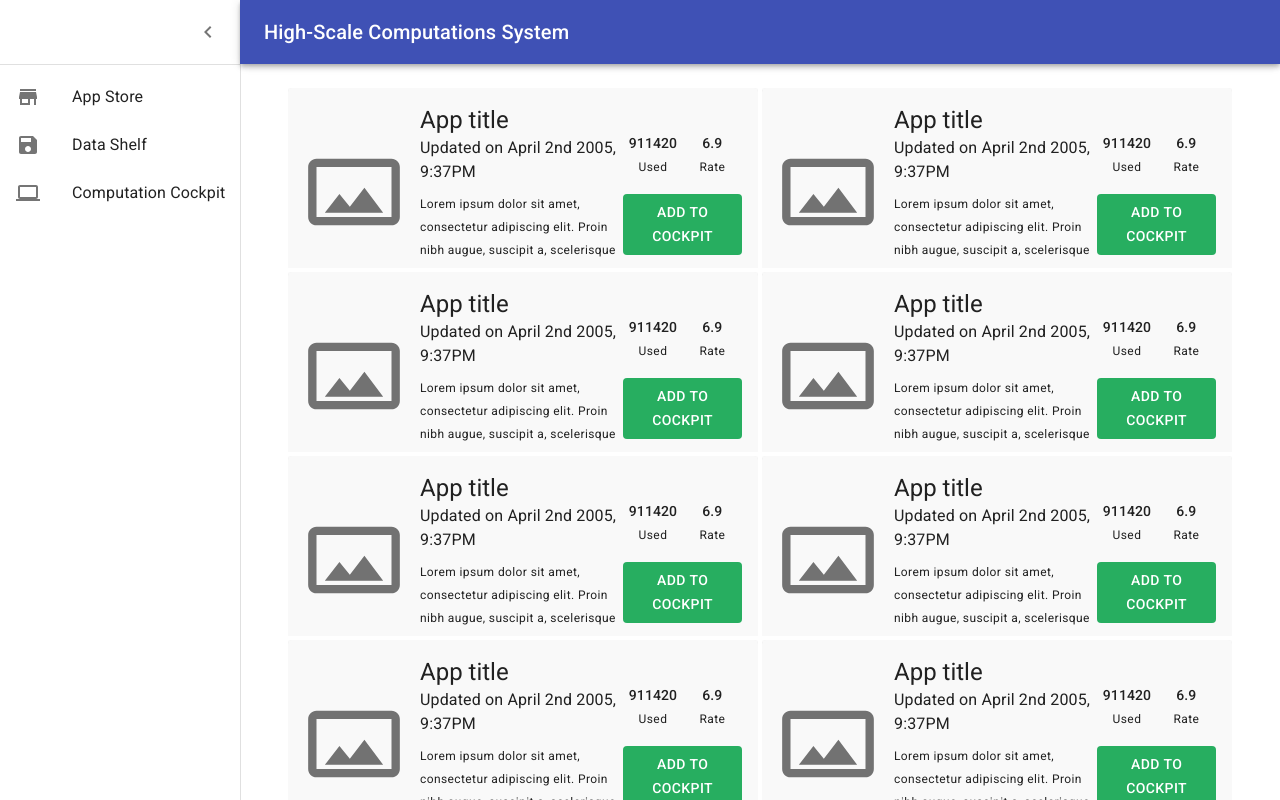
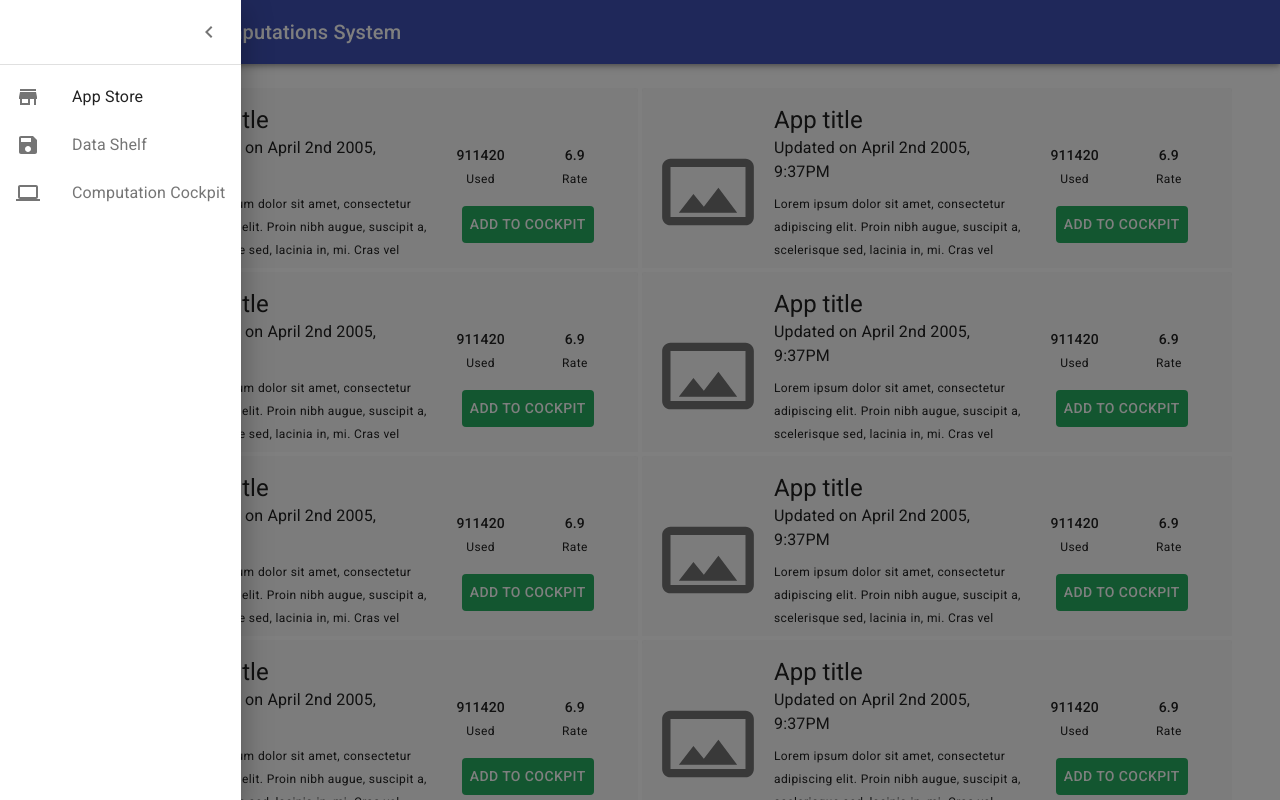
Before and after one commit to POP-grupa-K/POP-system-obliczen-wysokoskalowych, a React (Create React App) app in the folder frontend/compute-system/: page / in a window 1280 px wide. Both pictures are taken after a click on the button "open drawer". Shown: the top 800 px of the page. Built offline with nearby package versions, Linux system fonts and the light colour scheme.

Commit message:
Modify and further develop side drawer (#76)
* Modify Drawer to not shrink to miniatures

* Add routing, custom styling and auto-closing to NavBar

Co-authored-by: Łukasz Kamiński <Lukasz.Kaminski@empik.com>

```diff
--- a/frontend/compute-system/src/App.tsx
+++ b/frontend/compute-system/src/App.tsx
@@ -1,18 +1,29 @@
 import { createBrowserHistory } from "history";
 import React from "react";
-import { Route, Router } from "react-router-dom";
+import { Route, Router, Switch } from "react-router-dom";
 import AppStore from "./components/AppStore/AppStore";
 import Navigation from "./components/Navigation/Navigation";
+import { routes } from "./const/routes";
+import DataShelf from "./components/DataShelf/DataShelf";
+import ComputationCockpit from "./components/ComputationCockpit/ComputationCockpit";
 
 const browserHistory = createBrowserHistory();
 
 function App() {
   return (
-    <Navigation>
-      <Router history={browserHistory}>
-        <Route exact path="/" render={() => <AppStore />} />
-      </Router>
-    </Navigation>
+    <Router history={browserHistory}>
+      <Navigation>
+        <Switch>
+          <Route exact path={routes.appStore.path} component={AppStore} />
+          <Route exact path={routes.dataShelf.path} component={DataShelf} />
+          <Route
+            exact
+            path={routes.computationCockpit.path}
+            component={ComputationCockpit}
+          />
+        </Switch>
+      </Navigation>
+    </Router>
   );
 }
 
--- /dev/null
+++ b/frontend/compute-system/src/components/ComputationCockpit/ComputationCockpit.tsx
@@ -0,0 +1,7 @@
+import React from "react";
+
+const ComputationCockpit: React.FC = () => {
+  return <p>WIP</p>;
+};
+
+export default ComputationCockpit;
--- /dev/null
+++ b/frontend/compute-system/src/components/DataShelf/DataShelf.tsx
@@ -0,0 +1,7 @@
+import React from "react";
+
+const DataShelf: React.FC = () => {
+  return <p>WIP</p>;
+};
+
+export default DataShelf;
--- a/frontend/compute-system/src/components/Navigation/Navigation.tsx
+++ b/frontend/compute-system/src/components/Navigation/Navigation.tsx
@@ -8,29 +8,60 @@ import ChevronRightIcon from "@material-ui/icons/ChevronRight";
 import StoreIcon from "@material-ui/icons/Store";
 import SaveIcon from "@material-ui/icons/Save";
 import ComputerIcon from "@material-ui/icons/Computer";
-import NavDrawer from "./components/NavDrawer";
 import TopBar from "./components/TopBar";
 import NavDrawerLink from "./components/NavDrawerLink";
 import Content from "./components/Content";
 import { navigationStyles } from "./styles";
 import { appName } from "../../const/strings";
+import { Drawer } from "@material-ui/core";
+import { NavLink } from "react-router-dom";
+import { routes } from "../../const/routes";
 
-const AppStoreLink = () => (
+interface LinkProps {
+  className?: string;
+  onClick?: () => void;
+}
+
+const AppStoreLink: React.FC<LinkProps> = ({ className, onClick }) => (
+  <NavLink
+    to={routes.appStore.path}
+    className={className}
+    onClick={onClick}
+    exact
+  >
     <NavDrawerLink name="App Store">
       <StoreIcon />
     </NavDrawerLink>
+  </NavLink>
 );
 
-const DataShelfLink = () => (
+const DataShelfLink: React.FC<LinkProps> = ({ className, onClick }) => (
+  <NavLink
+    to={routes.dataShelf.path}
+    className={className}
+    onClick={onClick}
+    exact
+  >
     <NavDrawerLink name="Data Shelf">
       <SaveIcon />
     </NavDrawerLink>
+  </NavLink>
 );
 
-const ComputationCockpitLink = () => (
+const ComputationCockpitLink: React.FC<LinkProps> = ({
+  className,
+  onClick,
+}) => (
+  <NavLink
+    to={routes.computationCockpit.path}
+    className={className}
+    onClick={onClick}
+    exact
+  >
     <NavDrawerLink name="Computation Cockpit">
       <ComputerIcon />
     </NavDrawerLink>
+  </NavLink>
 );
 
 interface NavigationProps {
@@ -52,8 +83,8 @@ const Navigation: React.FC<NavigationProps> = ({ children }) => {
 
   return (
     <div className={classes.root}>
-      <TopBar title={appName} isOpen={open} onDrawerOpen={handleDrawerOpen} />
-      <NavDrawer isOpen={open}>
+      <TopBar title={appName} onDrawerOpen={handleDrawerOpen} />
+      <Drawer anchor="left" open={open} onClose={handleDrawerClose}>
         <div className={classes.toolbar}>
           <IconButton onClick={handleDrawerClose}>
             {theme.direction === "rtl" ? (
@@ -65,11 +96,20 @@ const Navigation: React.FC<NavigationProps> = ({ children }) => {
         </div>
         <Divider />
         <List>
-          <AppStoreLink />
-          <DataShelfLink />
-          <ComputationCockpitLink />
+          <AppStoreLink
+            className={classes.navLink}
+            onClick={handleDrawerClose}
+          />
+          <DataShelfLink
+            className={classes.navLink}
+            onClick={handleDrawerClose}
+          />
+          <ComputationCockpitLink
+            className={classes.navLink}
+            onClick={handleDrawerClose}
+          />
         </List>
-      </NavDrawer>
+      </Drawer>
       <Content>{children}</Content>
     </div>
   );
--- a/frontend/compute-system/src/components/Navigation/components/NavDrawer.tsx
+++ /dev/null
@@ -1,35 +0,0 @@
-import React, { ReactNode, ReactNodeArray } from "react";
-import clsx from "clsx";
-import Drawer from "@material-ui/core/Drawer";
-import { navDrawerStyles } from "../styles";
-
-interface NavDrawerProps {
-  isOpen?: boolean;
-  children?: ReactNode | ReactNodeArray;
-}
-
-const NavDrawer: React.FC<NavDrawerProps> = ({ isOpen, children }) => {
-  const classes = navDrawerStyles();
-
-  return (
-    <div className={classes.root}>
-      <Drawer
-        variant="permanent"
-        className={clsx(classes.drawer, {
-          [classes.drawerOpen]: isOpen,
-          [classes.drawerClose]: !isOpen,
-        })}
-        classes={{
-          paper: clsx({
-            [classes.drawerOpen]: isOpen,
-            [classes.drawerClose]: !isOpen,
-          }),
-        }}
-      >
-        {children}
-      </Drawer>
-    </div>
-  );
-};
-
-export default NavDrawer;
--- a/frontend/compute-system/src/components/Navigation/components/TopBar.tsx
+++ b/frontend/compute-system/src/components/Navigation/components/TopBar.tsx
@@ -1,6 +1,5 @@
 import React from "react";
 import AppBar from "@material-ui/core/AppBar";
-import clsx from "clsx";
 import Toolbar from "@material-ui/core/Toolbar";
 import IconButton from "@material-ui/core/IconButton";
 import MenuIcon from "@material-ui/icons/Menu";
@@ -9,29 +8,21 @@ import { topBarStyles } from "../styles";
 
 interface TopBarProps {
   title: string;
-  isOpen: boolean;
   onDrawerOpen?: () => void;
 }
 
-const TopBar: React.FC<TopBarProps> = ({ title, isOpen, onDrawerOpen }) => {
+const TopBar: React.FC<TopBarProps> = ({ title, onDrawerOpen }) => {
   const classes = topBarStyles();
 
   return (
-    <AppBar
-      position="fixed"
-      className={clsx(classes.appBar, {
-        [classes.appBarShift]: isOpen,
-      })}
-    >
+    <AppBar position="fixed" className={classes.appBar}>
       <Toolbar>
         <IconButton
           color="inherit"
           aria-label="open drawer"
           onClick={onDrawerOpen}
           edge="start"
-          className={clsx(classes.menuButton, {
-            [classes.hide]: isOpen,
-          })}
+          className={classes.menuButton}
         >
           <MenuIcon />
         </IconButton>
--- a/frontend/compute-system/src/components/Navigation/styles.ts
+++ b/frontend/compute-system/src/components/Navigation/styles.ts
@@ -1,5 +1,4 @@
 import { createStyles, makeStyles, Theme } from "@material-ui/core/styles";
-import { drawerWidth } from "../../const/values";
 
 export const toolbarStyle = (theme: Theme) => {
   return {
@@ -25,35 +24,6 @@ export const contentStyles = makeStyles((theme: Theme) =>
   })
 );
 
-export const navDrawerStyles = makeStyles((theme: Theme) =>
-  createStyles({
-    root: rootStyle(),
-    drawer: {
-      width: drawerWidth,
-      flexShrink: 0,
-      whiteSpace: "nowrap",
-    },
-    drawerOpen: {
-      width: drawerWidth,
-      transition: theme.transitions.create("width", {
-        easing: theme.transitions.easing.sharp,
-        duration: theme.transitions.duration.enteringScreen,
-      }),
-    },
-    drawerClose: {
-      transition: theme.transitions.create("width", {
-        easing: theme.transitions.easing.sharp,
-        duration: theme.transitions.duration.leavingScreen,
-      }),
-      overflowX: "hidden",
-      width: theme.spacing(7) + 1,
-      [theme.breakpoints.up("sm")]: {
-        width: theme.spacing(9) + 1,
-      },
-    },
-  })
-);
-
 export const topBarStyles = makeStyles((theme: Theme) =>
   createStyles({
     appBar: {
@@ -63,19 +33,8 @@ export const topBarStyles = makeStyles((theme: Theme) =>
         duration: theme.transitions.duration.leavingScreen,
       }),
     },
-    appBarShift: {
-      marginLeft: drawerWidth,
-      width: `calc(100% - ${drawerWidth}px)`,
-      transition: theme.transitions.create(["width", "margin"], {
-        easing: theme.transitions.easing.sharp,
-        duration: theme.transitions.duration.enteringScreen,
-      }),
-    },
     menuButton: {
       marginRight: 36,
-    },
-    hide: {
-      display: "none",
     },
   })
 );
@@ -84,5 +43,12 @@ export const navigationStyles = makeStyles((theme: Theme) =>
   createStyles({
     root: rootStyle(),
     toolbar: toolbarStyle(theme),
+    navLink: {
+      textDecoration: "none",
+      color: theme.palette.text.secondary,
+      "&.active": {
+        color: theme.palette.text.primary,
+      },
+    },
   })
 );
--- /dev/null
+++ b/frontend/compute-system/src/const/routes.ts
@@ -0,0 +1,14 @@
+export const routes = {
+  appStore: {
+    path: "/",
+    title: "App Store",
+  },
+  dataShelf: {
+    path: "/data-shelf",
+    title: "Data Shelf",
+  },
+  computationCockpit: {
+    path: "/cockpit",
+    title: "Computation Cockpit",
+  },
+};
```
Lines whose indentation alone changed are shown as unchanged.
